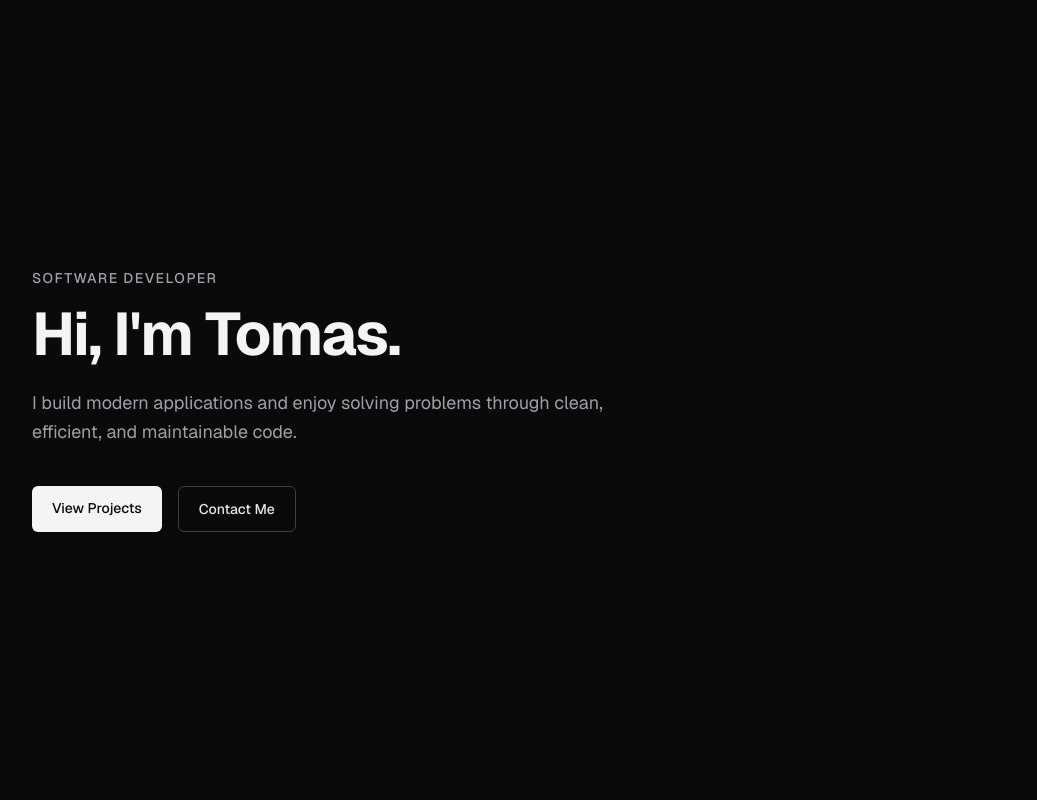
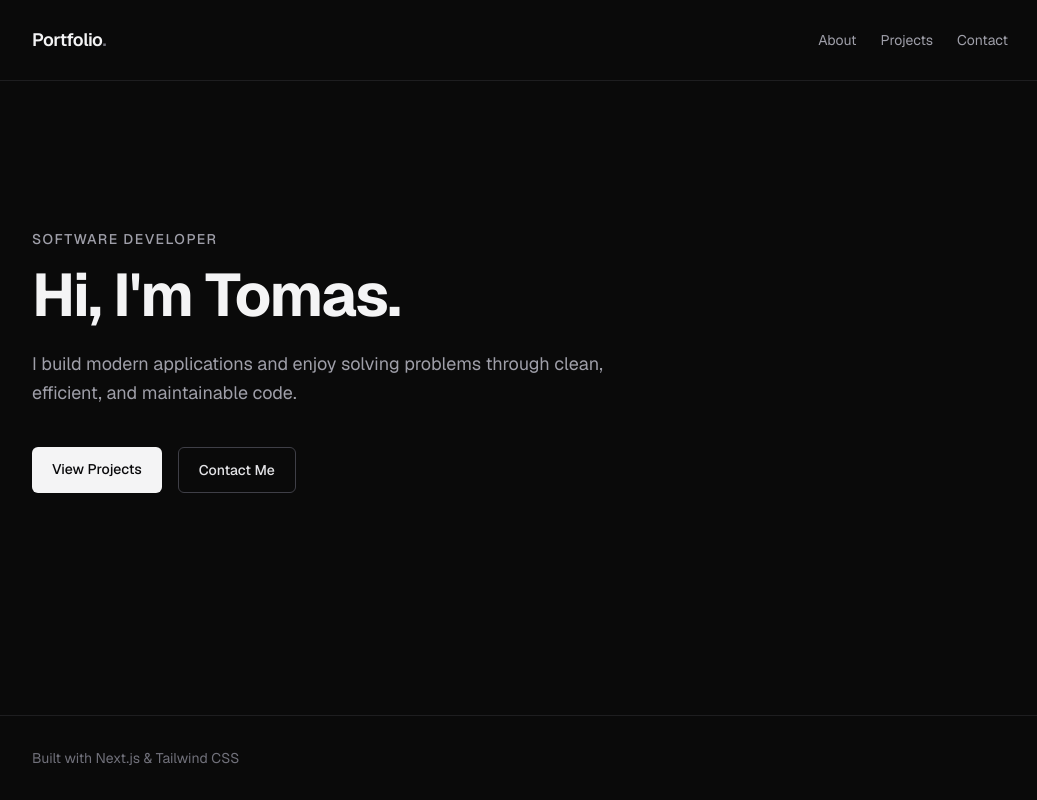
Before and after one commit to TomasCanevaro/portfolio, a Next.js app: page / in a window 1280 px wide. Shown: the whole page, without its empty margins (120-1157 px from the left). Built offline with nearby package versions, Linux system fonts and the light colour scheme.

Commit message:
add reusable navbar, footer and container

```diff
--- a/src/app/layout.tsx
+++ b/src/app/layout.tsx
@@ -1,5 +1,8 @@
+
 import type { Metadata } from "next";
 import { Geist } from "next/font/google";
+import Navbar from "@/components/layout/Navbar";
+import Footer from "@/components/layout/Footer";
 import "./globals.css";
 
 const geist = Geist({
@@ -7,7 +10,7 @@ const geist = Geist({
 });
 
 export const metadata: Metadata = {
-  title: "Your Name | Software Developer",
+  title: "Tomas | Software Developer",
   description:
     "Personal portfolio showcasing my projects, skills, and experience as a software developer.",
 };
@@ -19,8 +22,12 @@ export default function RootLayout({
 }>) {
   return (
     <html lang="en">
-      <body className={`${geist.className} antialiased`}>
-        {children}
+      <body className={`${geist.className} flex min-h-screen flex-col antialiased`}>
+        <Navbar />
+
+        <div className="flex-1">{children}</div>
+
+        <Footer />
       </body>
     </html>
   );
--- a/src/app/page.tsx
+++ b/src/app/page.tsx
@@ -1,7 +1,10 @@
+
+import Container from "@/components/layout/Container";
 
 export default function Home() {
   return (
-    <main className="mx-auto flex min-h-screen max-w-5xl flex-col justify-center px-6 py-20">
+    <main className="flex min-h-[70vh] items-center py-20">
+      <Container>
         <div className="max-w-2xl">
           <p className="mb-4 text-sm font-medium tracking-widest text-zinc-400 uppercase">
             Software Developer
@@ -32,6 +35,7 @@ export default function Home() {
             </a>
           </div>
         </div>
+      </Container>
     </main>
   );
 }
--- /dev/null
+++ b/src/components/layout/Container.tsx
@@ -0,0 +1,18 @@
+
+import type { ReactNode } from "react";
+
+type ContainerProps = {
+  children: ReactNode;
+  className?: string;
+};
+
+export default function Container({
+  children,
+  className = "",
+}: ContainerProps) {
+  return (
+    <div className={`mx-auto w-full max-w-5xl px-6 ${className}`}>
+      {children}
+    </div>
+  );
+}
--- /dev/null
+++ b/src/components/layout/Footer.tsx
@@ -0,0 +1,14 @@
+
+import Container from "./Container";
+
+export default function Footer() {
+  return (
+    <footer className="border-t border-zinc-800/70 py-8">
+      <Container>
+        <div className="flex flex-col items-center justify-between gap-4 text-sm text-zinc-500 sm:flex-row">
+          <p>Built with Next.js & Tailwind CSS</p>
+        </div>
+      </Container>
+    </footer>
+  );
+}
--- /dev/null
+++ b/src/components/layout/Navbar.tsx
@@ -0,0 +1,41 @@
+
+import Link from "next/link";
+import Container from "./Container";
+
+const navLinks = [
+  { label: "About", href: "#about" },
+  { label: "Projects", href: "#projects" },
+  { label: "Contact", href: "#contact" },
+];
+
+export default function Navbar() {
+  return (
+    <header className="border-b border-zinc-800/70">
+      <Container>
+        <nav
+          aria-label="Main navigation"
+          className="flex min-h-20 items-center justify-between gap-6"
+        >
+          <Link
+            href="/"
+            className="shrink-0 text-lg font-semibold tracking-tight text-zinc-100"
+          >
+            Portfolio<span className="text-zinc-500">.</span>
+          </Link>
+
+          <div className="flex flex-wrap items-center justify-end gap-x-6 gap-y-2">
+            {navLinks.map((link) => (
+              <Link
+                key={link.label}
+                href={link.href}
+                className="text-sm text-zinc-400 transition-colors hover:text-zinc-100"
+              >
+                {link.label}
+              </Link>
+            ))}
+          </div>
+        </nav>
+      </Container>
+    </header>
+  );
+}
```
Lines whose indentation alone changed are shown as unchanged.
